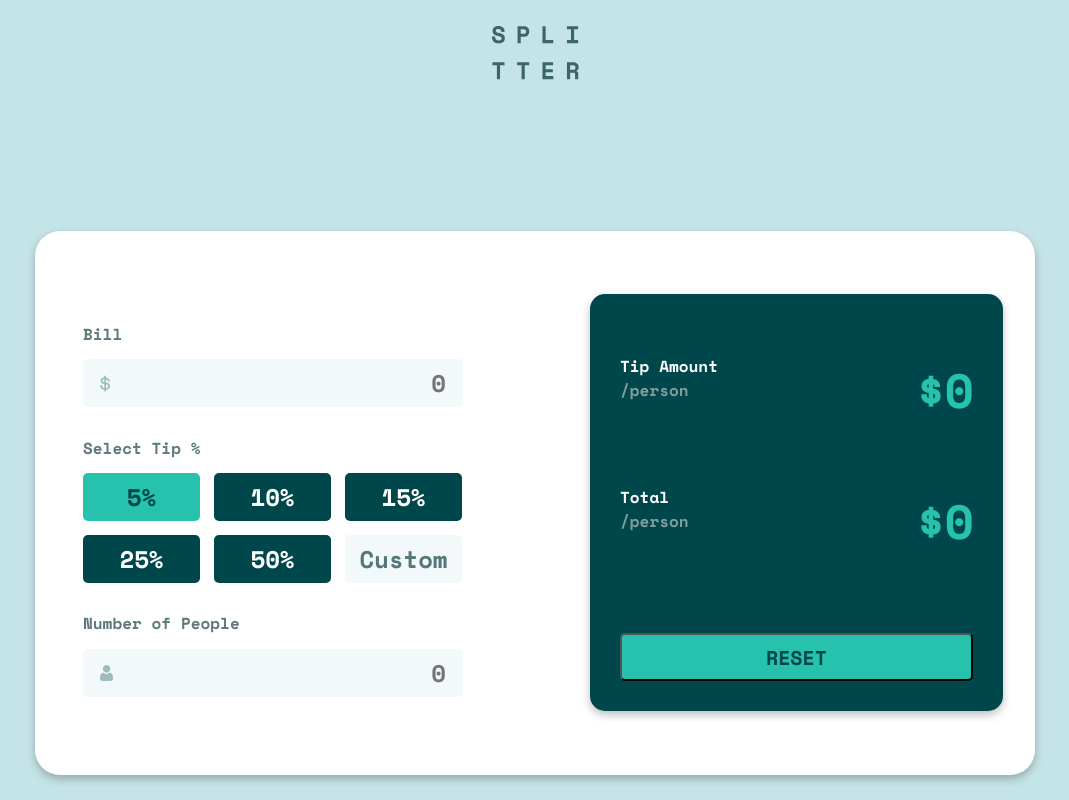
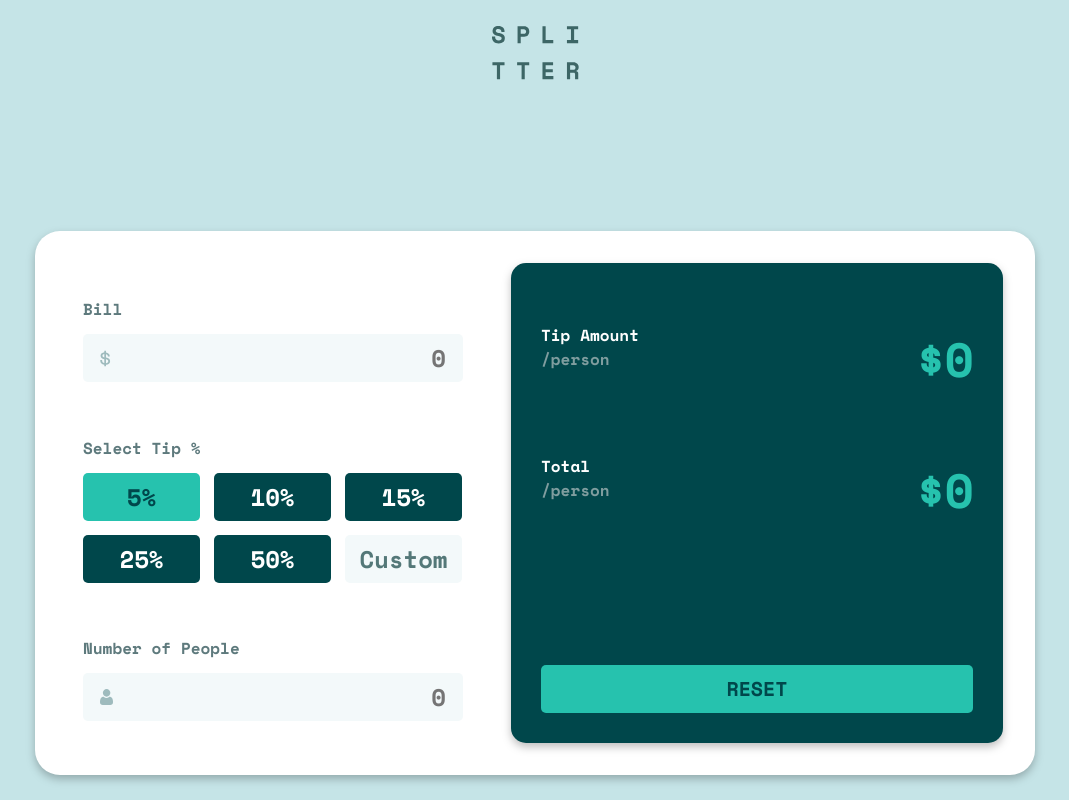
Before and after one commit to lukacsja/react_tip-calculator, a React (Create React App) app: page / in a window 1280 px wide. Shown: the whole page, without its empty margins (105-1174 px from the left). Built offline with nearby package versions, Linux system fonts and the light colour scheme.

Commit message:
adjusted margins and paddings - desktop

```diff
--- a/public/index.html
+++ b/public/index.html
@@ -1,14 +1,12 @@
 <!DOCTYPE html>
 <html lang="en">
+
 <head>
   <meta charset="utf-8" />
-    <link rel="icon" href="%PUBLIC_URL%/favicon.ico" />
+  <link rel="icon" href="%PUBLIC_URL%/favicon-32x32.png" />
   <meta name="viewport" content="width=device-width, initial-scale=1" />
   <meta name="theme-color" content="#000000" />
-    <meta
-      name="description"
-      content="Web site created using create-react-app"
-    />
+  <meta name="description" content="Web site created using create-react-app" />
   <link rel="apple-touch-icon" href="%PUBLIC_URL%/logo192.png" />
   <!--
       manifest.json provides metadata used when your web app is installed on a
@@ -24,8 +22,9 @@
       work correctly both with client-side routing and a non-root public URL.
       Learn how to configure a non-root public URL by running `npm run build`.
     -->
-    <title>React App</title>
+  <title>Tip Calculator App</title>
 </head>
+
 <body>
   <noscript>You need to enable JavaScript to run this app.</noscript>
   <div id="root"></div>
@@ -40,4 +39,5 @@
       To create a production bundle, use `npm run build` or `yarn build`.
     -->
 </body>
+
 </html>
--- a/src/App.css
+++ b/src/App.css
@@ -53,7 +53,7 @@ body {
   gap: 48px;
   justify-content: space-between;
   align-items: center;
-  height: 100vh;
+  /* height: 100vh; */
 
   padding: 32px 32px 32px 48px;
 
@@ -68,8 +68,9 @@ body {
   display: flex;
   flex-direction: column;
   justify-content: space-between;
-  height: 388px;
-  width: 380px;
+  gap: 40px;
+  height: auto;
+  width: auto;
 }
 
 .calculator__right {
@@ -98,7 +99,6 @@ body {
   gap: 14px;
   height: 100%;
   width: 100%;
-
 }
 
 .grid-item {
@@ -143,7 +143,7 @@ body {
 .grid-item--input:focus {
   background-color: #F3F9FA;
   color: #00474B;
-  border: 3px solid #26C2AE;
+  border: 2px solid #26C2AE;
 }
 
 .input__field {
@@ -162,7 +162,7 @@ body {
 }
 
 .input__field:focus {
-  border: 3px solid #26C2AE;
+  border: 2px solid #26C2AE;
 }
 
 .input__field--bill {
@@ -185,6 +185,8 @@ body {
   flex-direction: column;
   justify-content: space-between;
   padding: 60px 30px 30px 30px;
+  height: 100%;
+  width: 100%;
 }
 
 .sumblock {
@@ -218,7 +220,9 @@ body {
 }
 
 .reset-button {
+  box-sizing: border-box;
   background: #26C2AE;
+  border: none;
   border-radius: 5px;
   height: 48px;
   width: 100%;
```
Also changed, not shown: public/favicon-32x32.png (renamed from src/images/favicon-32x32.png), 1 other file (tests, documents, lock files or other folders). Lines whose indentation alone changed are shown as unchanged.
